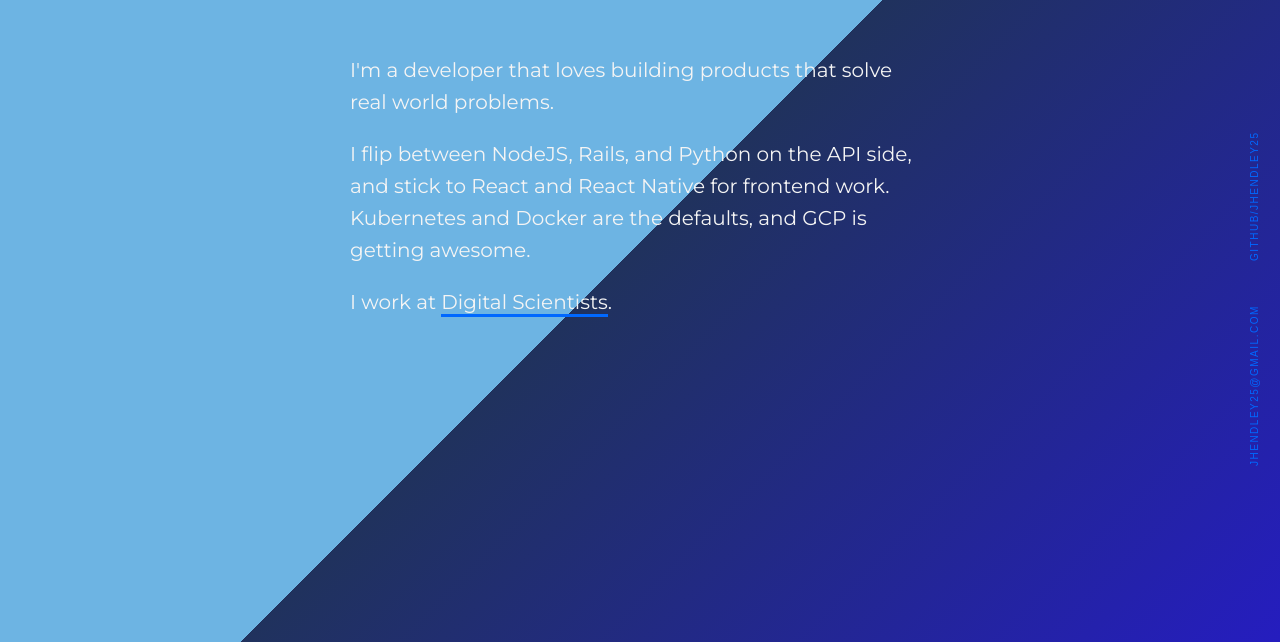
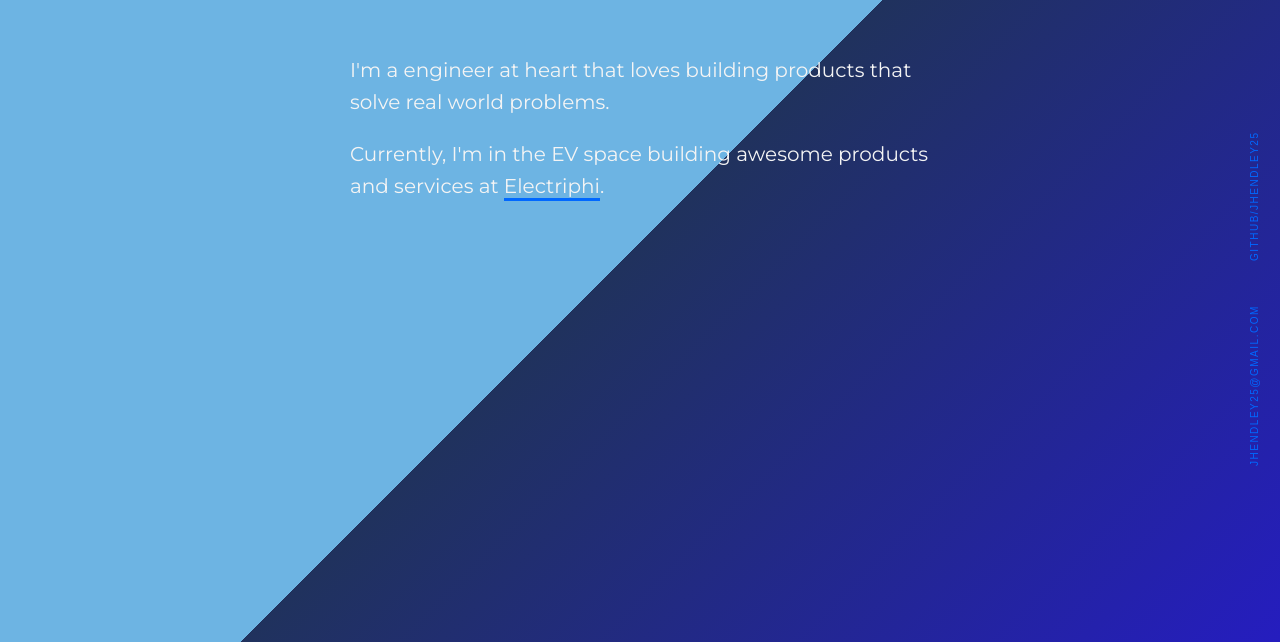
Before and after one commit to jhendley25/personal-site, a plain HTML site: page index.html in a window 1280 px wide. Shown: the part 158-800 px from the top of the page. Drawn offline with Linux system fonts and the light colour scheme.

Commit message:
finally got around to updating the personal site

```diff
--- a/index.html
+++ b/index.html
@@ -19,18 +19,13 @@
         </header>
         <article>
           <p>
-            I'm a developer that loves building products that solve real world
+            I'm a engineer at heart that loves building products that solve real world
             problems.
           </p>
           <p>
-            I flip between NodeJS, Rails, and Python on the API side, and stick
-            to React and React Native for frontend work. Kubernetes and Docker
-            are the defaults, and GCP is getting awesome.
-          </p>
-          <p>
-            I work at
-            <a href="http://www.digitalscientists.com" target="_blank"
-              >Digital Scientists</a
+            Currently, I'm in the EV space building awesome products and services at
+            <a href="https://electriphi.ai" target="_blank"
+              >Electriphi</a
             >.
           </p>
         </article>
```
